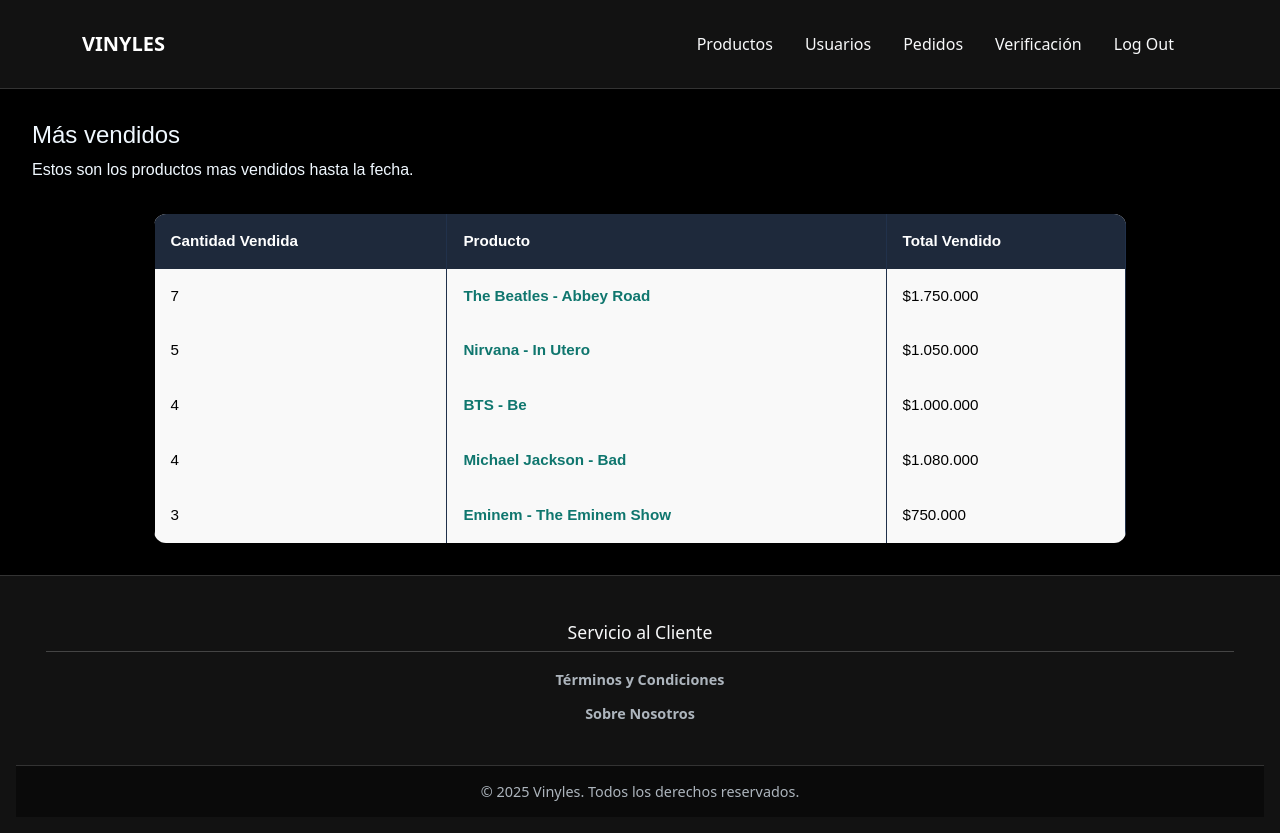
After one commit to stebanpls/Vinyles, a Django app: page /masvendidos/ in a window 1280 px wide. The commit adds this page. Run offline with Django 5.2, Linux system fonts and the light colour scheme.

Commit message:
Hice la pagina de mas vendidos :D es bien basica xd

```diff
--- a/Vinyles/Vinyles/urls.py
+++ b/Vinyles/Vinyles/urls.py
@@ -38,6 +38,7 @@
     path('terCon/', views.terCon, name='terCon'),
     path('vinilo/', views.vinilo, name='vinilo'),
 
+
     # USUARIO COMPRADOR
     path('albumesCom/', views.albumesCom, name='albumesCom'),
     path('carrito/', views.carrito, name='carrito'),
@@ -72,6 +73,7 @@
     path('pedidoPendiente', views.pedidoPendiente, name='pedidoPendiente'),
     path('pedidoRealizado', views.pedidoRealizado, name='pedidoRealizado'),
     path('ventas/', views.ventas, name='ventas'),
+    path('masvendidos/', views.masVendidos, name='masVendidos'),
 
     # ALBUMES
     path('bts/', views.bts, name='bts'),
--- a/Vinyles/asistencia/templates/paginas/administrador.html
+++ b/Vinyles/asistencia/templates/paginas/administrador.html
@@ -35,6 +35,12 @@
         <div class="desc">Soporte necesita respuesta</div>
     </a>
 
+<a href="{% url 'masVendidos'%}" class="nota piel">
+        <h3> 💹 Más vendidos</h3>
+        <div class="value">5</div>
+        <div class="desc">productos más vendidos</div>
+    </a>
+
 </section>
 
 
--- /dev/null
+++ b/Vinyles/asistencia/templates/paginas/masVendidos.html
@@ -0,0 +1,60 @@
+{% extends "plantillaAdministrador.html" %}
+{% load static %}
+
+{% block extra_css %}
+    <link rel="stylesheet" href="{% static 'css/styleVentas.css' %}">
+{% endblock extra_css %}
+
+{% block titulo %} Vinyles - Mas Vendidos {% endblock titulo %}
+
+{% block contenido %}
+
+<section class="section">
+    <div class="textos">
+        <h4 class="bienvenida">Más vendidos</h4>
+        <p class="bien">Estos son los productos mas vendidos hasta la fecha.</p>
+    </div>
+    <table >
+        <thead>
+            <tr>
+            <th>Cantidad Vendida</th>
+            <th>Producto</th>
+            <th>Total Vendido</th>
+            </tr>
+        </thead>
+        <tbody>
+            <tr>
+            <td>7</td>
+            <td><a href="{% url 'theBeatles' %}"> The Beatles - Abbey Road</a></td>
+            <td>$1.750.000</td>
+            </tr>
+            <tr>
+            <td>5</td>
+            <td><a href="{% url 'nirvana' %}">Nirvana - In Utero</a></td>
+            <td>$1.050.000</td>
+            </tr>
+            <tr>
+                <td>4</td>
+                <td><a href="{% url 'bts'%}">BTS - Be</a></td>
+                <td>$1.000.000</td>
+                </tr>
+                <tr>
+                    <td>4</td>
+                    <td><a href="{% url 'mjBad'%}">Michael Jackson - Bad</a></td>
+                    <td>$1.080.000</td>
+                    </tr>
+                    <tr>
+                        <td>3</td>
+                        <td><a href="{% url 'eminemShow'%}">Eminem - The Eminem Show</a></td>
+                        <td>$750.000</td>
+                        </tr>
+            <!-- Más filas -->
+        </tbody>
+        </table>
+
+</section>
+{% endblock contenido %}
+
+{% block pie %}
+
+{% endblock pie %}
--- a/Vinyles/asistencia/views.py
+++ b/Vinyles/asistencia/views.py
@@ -484,6 +484,9 @@
 def ventas(request):
   return render(request, 'paginas/ventas.html')
 
+def masVendidos(request):
+  return render(request, 'paginas/masvendidos.html')
+
 
 #VINILOS ADMINISTRADOR
 
--- a/Vinyles/static/css/styleAdministrador.css
+++ b/Vinyles/static/css/styleAdministrador.css
@@ -73,3 +73,4 @@
 .azul   { background-color: #e1f5fd; }
 .lila   { background-color: #f6ddfd; }
 .piel   { background-color: #fcffd8; }
+.verde  { background-color: #f6ddfd; }
```
Also changed, not shown: Vinyles/static/css/styleMasvendidos.css (added, +53 -0 lines).
